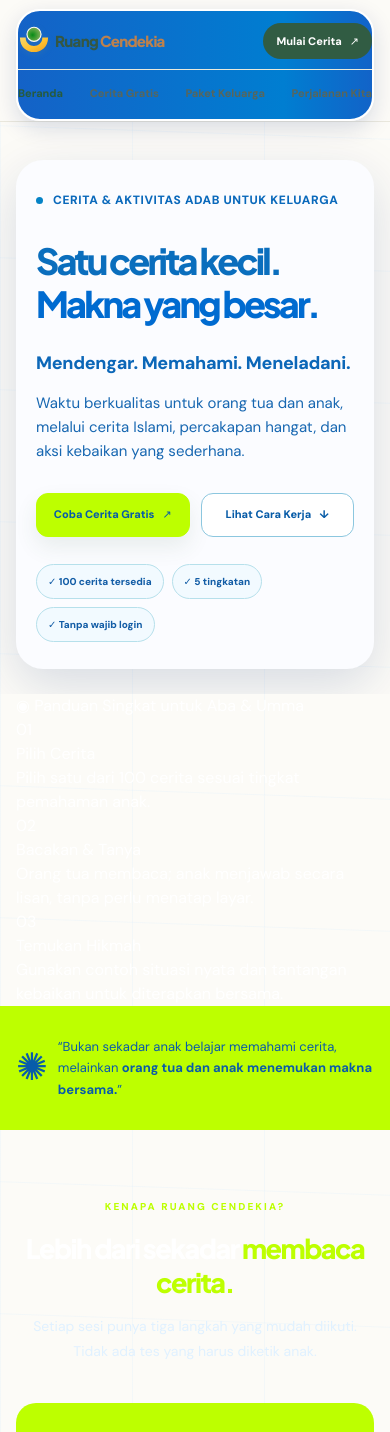
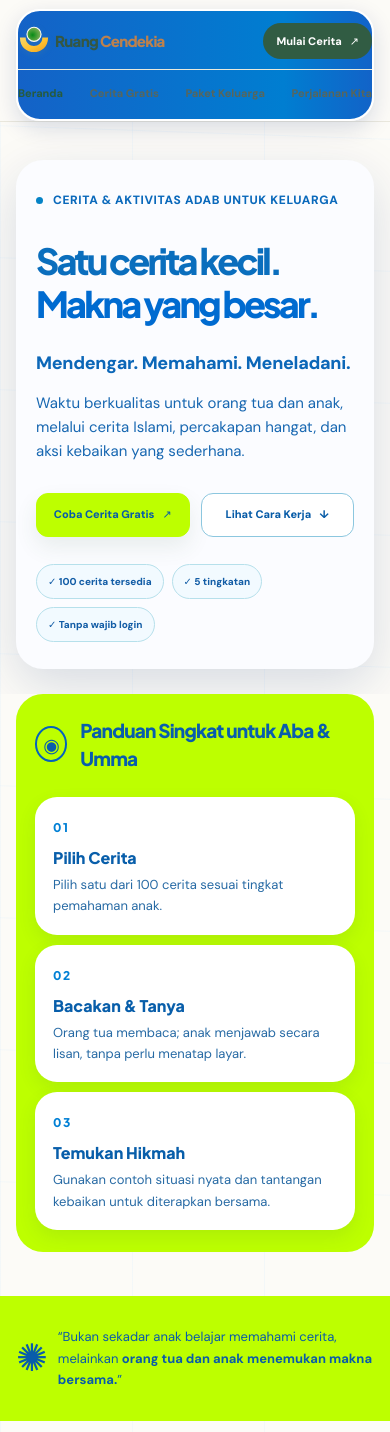
Before and after one commit to teguhbadru/ayo-memahami-islami, a React (Vite) app: page / in a window 390 px wide. Shown: the top 1432 px of the page. Built offline with nearby package versions, Linux system fonts and the light colour scheme.

Commit message:
Style blue-lime family reading guide on desktop and mobile

```diff
--- a/src/reference-theme.css
+++ b/src/reference-theme.css
@@ -313,3 +313,21 @@ body{background:var(--ref-blue);color:#125eae}
  .ref-folder-cover{transition:none}
  .ref-folder-cover:hover{transform:none}
 }
+
+/* The quick-start guide mirrors the white cards / lime panel in the reference. */
+.ref-home-guide{padding:0 0 60px}
+.ref-home-guide-panel{background:var(--ref-lime);border-radius:40px;padding:30px 36px 34px}
+.ref-home-guide h2{margin:0 0 24px;color:#085dac;font-size:clamp(19px,2.5vw,28px);font-family:"Plus Jakarta Sans",sans-serif;font-weight:900;letter-spacing:-.8px;display:flex;align-items:center;gap:13px}
+.ref-home-guide h2 span{width:36px;height:36px;display:grid;place-items:center;border:2px solid #0562bd;border-radius:50%;font-size:19px}
+.ref-guide-steps{display:grid;grid-template-columns:repeat(3,1fr);gap:18px}
+.ref-guide-steps article{background:#fff;border-radius:22px;padding:23px;min-height:165px;box-shadow:0 7px 18px rgba(39,92,74,.1)}
+.ref-guide-number{font-family:"Plus Jakarta Sans",sans-serif;font-weight:900;color:#0280d5;font-size:12px;letter-spacing:1.5px}
+.ref-guide-steps h3{font-family:"Plus Jakarta Sans",sans-serif;font-weight:900;font-size:19px;color:#085eaa;margin:13px 0 8px}
+.ref-guide-steps p{font-size:13px;line-height:1.65;color:#276aa4}
+@media(max-width:760px){
+ .ref-home-guide{padding-bottom:44px}
+ .ref-home-guide-panel{padding:22px 19px;border-radius:27px}
+ .ref-guide-steps{grid-template-columns:1fr;gap:10px}
+ .ref-guide-steps article{min-height:0;padding:18px}
+ .ref-guide-steps h3{font-size:16px;margin:7px 0 4px}
+}
```
